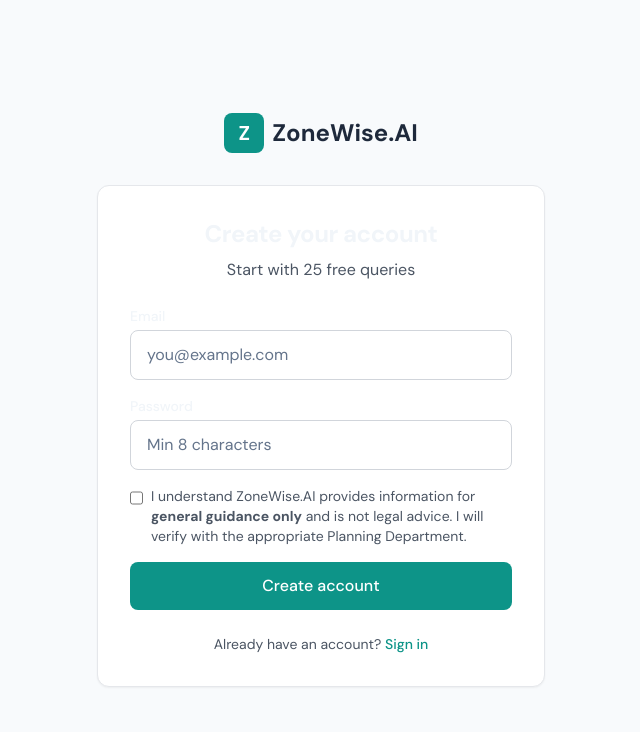
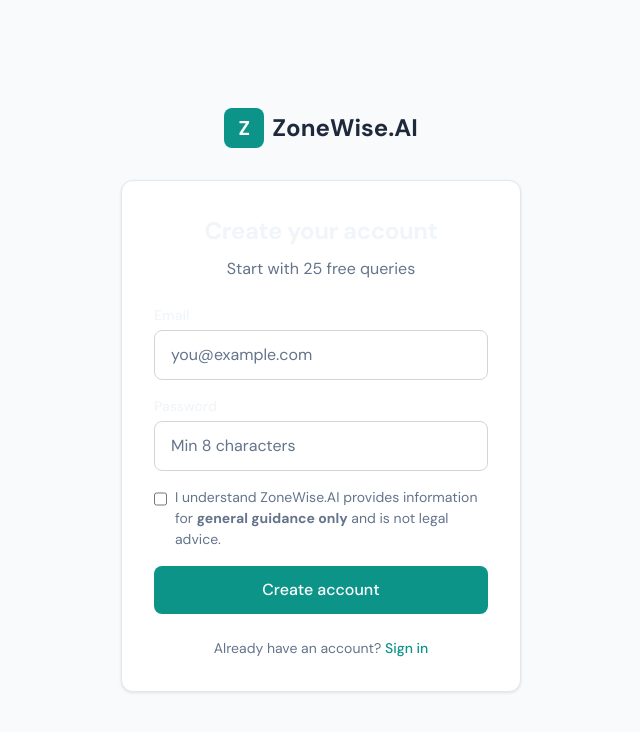
Before and after one commit to breverdbidder/zonewise-web, a Next.js app: page /signup in a window 1280 px wide. Shown: the top 732 px of the page, without its empty margins (319-959 px from the left). Built offline with nearby package versions, Linux system fonts and the light colour scheme; no server answers.

Commit message:
Fix signup - use inline styles to avoid CSS conflicts

```diff
--- a/app/(auth)/signup/page.tsx
+++ b/app/(auth)/signup/page.tsx
@@ -1,37 +1,44 @@
-// Build: 1769562253
 'use client'
 
-import { useState } from 'react'
+import { useState, ChangeEvent, FormEvent } from 'react'
 import Link from 'next/link'
 import { useRouter } from 'next/navigation'
 import { createClient } from '@/lib/supabase/client'
 
 export default function SignupPage() {
-  const [email, setEmail] = useState('')
-  const [password, setPassword] = useState('')
-  const [loading, setLoading] = useState(false)
-  const [error, setError] = useState('')
-  const [acceptTerms, setAcceptTerms] = useState(false)
+  const [email, setEmail] = useState<string>('')
+  const [password, setPassword] = useState<string>('')
+  const [loading, setLoading] = useState<boolean>(false)
+  const [error, setError] = useState<string>('')
+  const [acceptTerms, setAcceptTerms] = useState<boolean>(false)
   const router = useRouter()
   const supabase = createClient()
 
-  const handleSignup = async (e: React.FormEvent) => {
+  function handleEmailChange(e: ChangeEvent<HTMLInputElement>) {
+    setEmail(e.target.value)
+  }
+
+  function handlePasswordChange(e: ChangeEvent<HTMLInputElement>) {
+    setPassword(e.target.value)
+  }
+
+  async function handleSignup(e: FormEvent<HTMLFormElement>) {
     e.preventDefault()
     if (!acceptTerms) {
-      setError('Please accept the terms and disclaimer')
+      setError('Please accept the terms')
       return
     }
     setLoading(true)
     setError('')
 
-    const { error } = await supabase.auth.signUp({
+    const { error: signupError } = await supabase.auth.signUp({
       email,
       password,
       options: { emailRedirectTo: `${window.location.origin}/auth/callback` }
     })
 
-    if (error) {
-      setError(error.message)
+    if (signupError) {
+      setError(signupError.message)
       setLoading(false)
     } else {
       router.push('/dashboard')
@@ -39,77 +46,75 @@ export default function SignupPage() {
   }
 
   return (
-    <div className="min-h-screen bg-slate-50 flex items-center justify-center p-4">
-      <div className="w-full max-w-md">
-        <div className="text-center mb-8">
-          <Link href="/" className="inline-flex items-center gap-2">
-            <div className="w-10 h-10 bg-teal-600 rounded-lg flex items-center justify-center">
-              <span className="text-white font-bold text-xl">Z</span>
+    <div style={{ minHeight: '100vh', backgroundColor: '#f8fafc', display: 'flex', alignItems: 'center', justifyContent: 'center', padding: '16px' }}>
+      <div style={{ width: '100%', maxWidth: '400px' }}>
+        <div style={{ textAlign: 'center', marginBottom: '32px' }}>
+          <Link href="/" style={{ display: 'inline-flex', alignItems: 'center', gap: '8px', textDecoration: 'none' }}>
+            <div style={{ width: '40px', height: '40px', backgroundColor: '#0d9488', borderRadius: '8px', display: 'flex', alignItems: 'center', justifyContent: 'center' }}>
+              <span style={{ color: 'white', fontWeight: 'bold', fontSize: '20px' }}>Z</span>
             </div>
-            <span className="text-2xl font-bold text-slate-800">ZoneWise.AI</span>
+            <span style={{ fontSize: '24px', fontWeight: 'bold', color: '#1e293b' }}>ZoneWise.AI</span>
           </Link>
         </div>
 
-        <div className="bg-white p-8 rounded-xl shadow-sm border">
-          <h1 className="text-2xl font-bold text-center mb-2">Create your account</h1>
-          <p className="text-center text-gray-600 mb-6">Start with 25 free queries</p>
+        <div style={{ backgroundColor: 'white', padding: '32px', borderRadius: '12px', boxShadow: '0 1px 3px rgba(0,0,0,0.1)', border: '1px solid #e2e8f0' }}>
+          <h1 style={{ fontSize: '24px', fontWeight: 'bold', textAlign: 'center', marginBottom: '8px' }}>Create your account</h1>
+          <p style={{ textAlign: 'center', color: '#64748b', marginBottom: '24px' }}>Start with 25 free queries</p>
 
           {error && (
-            <div className="bg-red-50 text-red-600 p-3 rounded-lg text-sm mb-4">{error}</div>
+            <div style={{ backgroundColor: '#fef2f2', color: '#dc2626', padding: '12px', borderRadius: '8px', fontSize: '14px', marginBottom: '16px' }}>{error}</div>
           )}
 
-          <form onSubmit={handleSignup} className="space-y-4">
-            <div>
-              <label htmlFor="email" className="block text-sm font-medium mb-1">Email</label>
+          <form onSubmit={handleSignup}>
+            <div style={{ marginBottom: '16px' }}>
+              <label htmlFor="signup-email" style={{ display: 'block', fontSize: '14px', fontWeight: '500', marginBottom: '4px' }}>Email</label>
               <input
-                id="email"
-                name="email"
+                id="signup-email"
                 type="email"
-                autoComplete="email"
                 value={email}
-                onChange={(e) => setEmail(e.target.value)}
-                className="w-full px-4 py-3 border border-gray-300 rounded-lg outline-none focus:border-teal-500 focus:ring-1 focus:ring-teal-500"
+                onChange={handleEmailChange}
+                style={{ width: '100%', padding: '12px 16px', border: '1px solid #d1d5db', borderRadius: '8px', fontSize: '16px', boxSizing: 'border-box' }}
                 placeholder="you@example.com"
                 required
               />
             </div>
-            <div>
-              <label htmlFor="password" className="block text-sm font-medium mb-1">Password</label>
+            <div style={{ marginBottom: '16px' }}>
+              <label htmlFor="signup-password" style={{ display: 'block', fontSize: '14px', fontWeight: '500', marginBottom: '4px' }}>Password</label>
               <input
-                id="password"
-                name="password"
+                id="signup-password"
                 type="password"
-                autoComplete="new-password"
                 value={password}
-                onChange={(e) => setPassword(e.target.value)}
-                className="w-full px-4 py-3 border border-gray-300 rounded-lg outline-none focus:border-teal-500 focus:ring-1 focus:ring-teal-500"
+                onChange={handlePasswordChange}
+                style={{ width: '100%', padding: '12px 16px', border: '1px solid #d1d5db', borderRadius: '8px', fontSize: '16px', boxSizing: 'border-box' }}
                 placeholder="Min 8 characters"
                 minLength={8}
                 required
               />
             </div>
-            <label className="flex items-start gap-2 text-sm cursor-pointer">
+            <div style={{ marginBottom: '16px' }}>
+              <label style={{ display: 'flex', alignItems: 'flex-start', gap: '8px', fontSize: '14px', cursor: 'pointer' }}>
                 <input
                   type="checkbox"
                   checked={acceptTerms}
                   onChange={(e) => setAcceptTerms(e.target.checked)}
-                className="mt-1 w-4 h-4"
+                  style={{ marginTop: '4px', width: '16px', height: '16px' }}
                 />
-              <span className="text-gray-600">
-                I understand ZoneWise.AI provides information for <strong>general guidance only</strong> and is not legal advice. I will verify with the appropriate Planning Department.
+                <span style={{ color: '#64748b' }}>
+                  I understand ZoneWise.AI provides information for <strong>general guidance only</strong> and is not legal advice.
                 </span>
               </label>
+            </div>
             <button
               type="submit"
               disabled={loading}
-              className="w-full py-3 bg-teal-600 text-white font-medium rounded-lg hover:bg-teal-700 disabled:opacity-50 transition-colors"
+              style={{ width: '100%', padding: '12px', backgroundColor: '#0d9488', color: 'white', fontWeight: '500', borderRadius: '8px', border: 'none', fontSize: '16px', cursor: 'pointer', opacity: loading ? 0.5 : 1 }}
             >
               {loading ? 'Creating account...' : 'Create account'}
             </button>
           </form>
 
-          <p className="text-center text-sm text-gray-600 mt-6">
-            Already have an account? <Link href="/login" className="text-teal-600 hover:underline font-medium">Sign in</Link>
+          <p style={{ textAlign: 'center', fontSize: '14px', color: '#64748b', marginTop: '24px' }}>
+            Already have an account? <Link href="/login" style={{ color: '#0d9488', textDecoration: 'none', fontWeight: '500' }}>Sign in</Link>
           </p>
         </div>
       </div>
```
Lines whose indentation alone changed are shown as unchanged.
